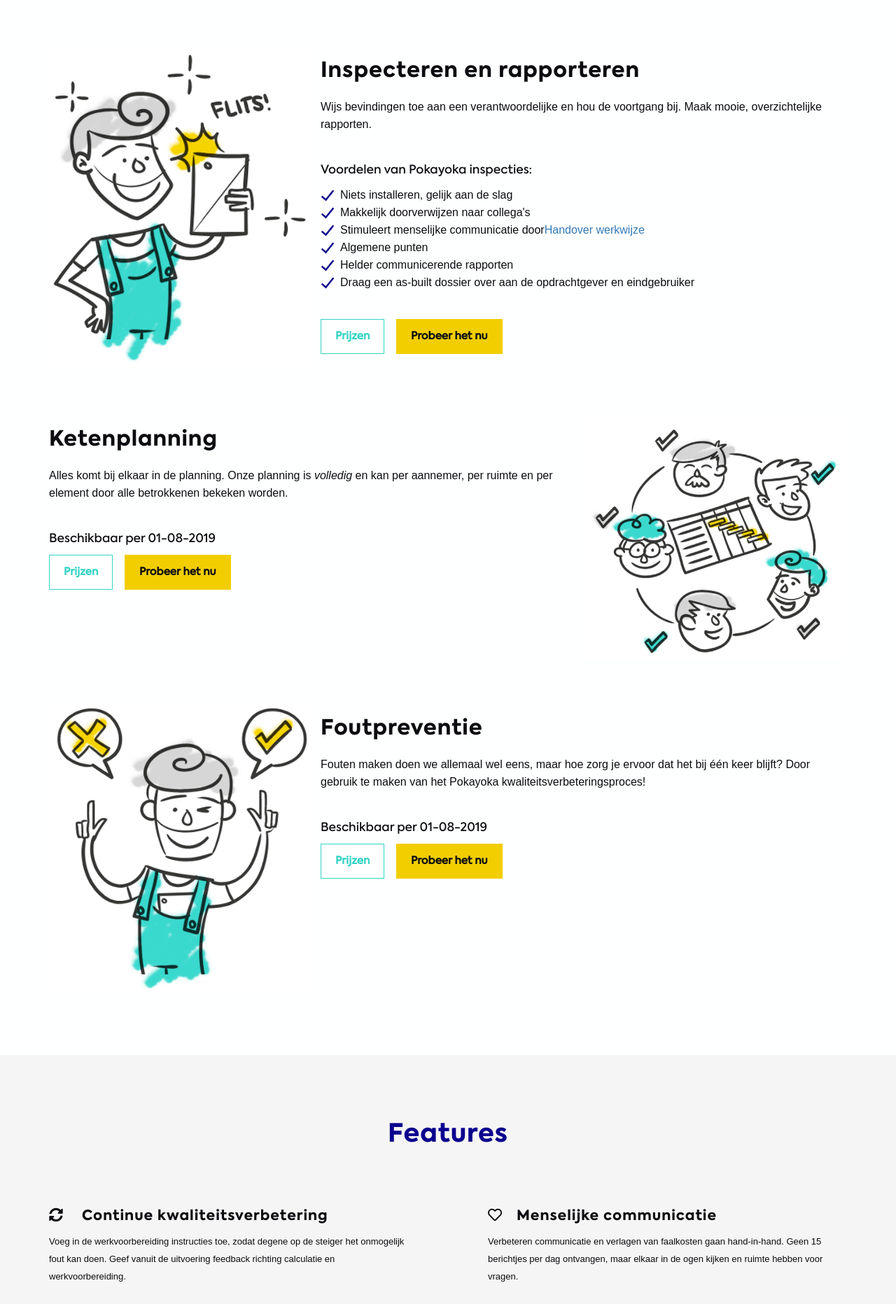
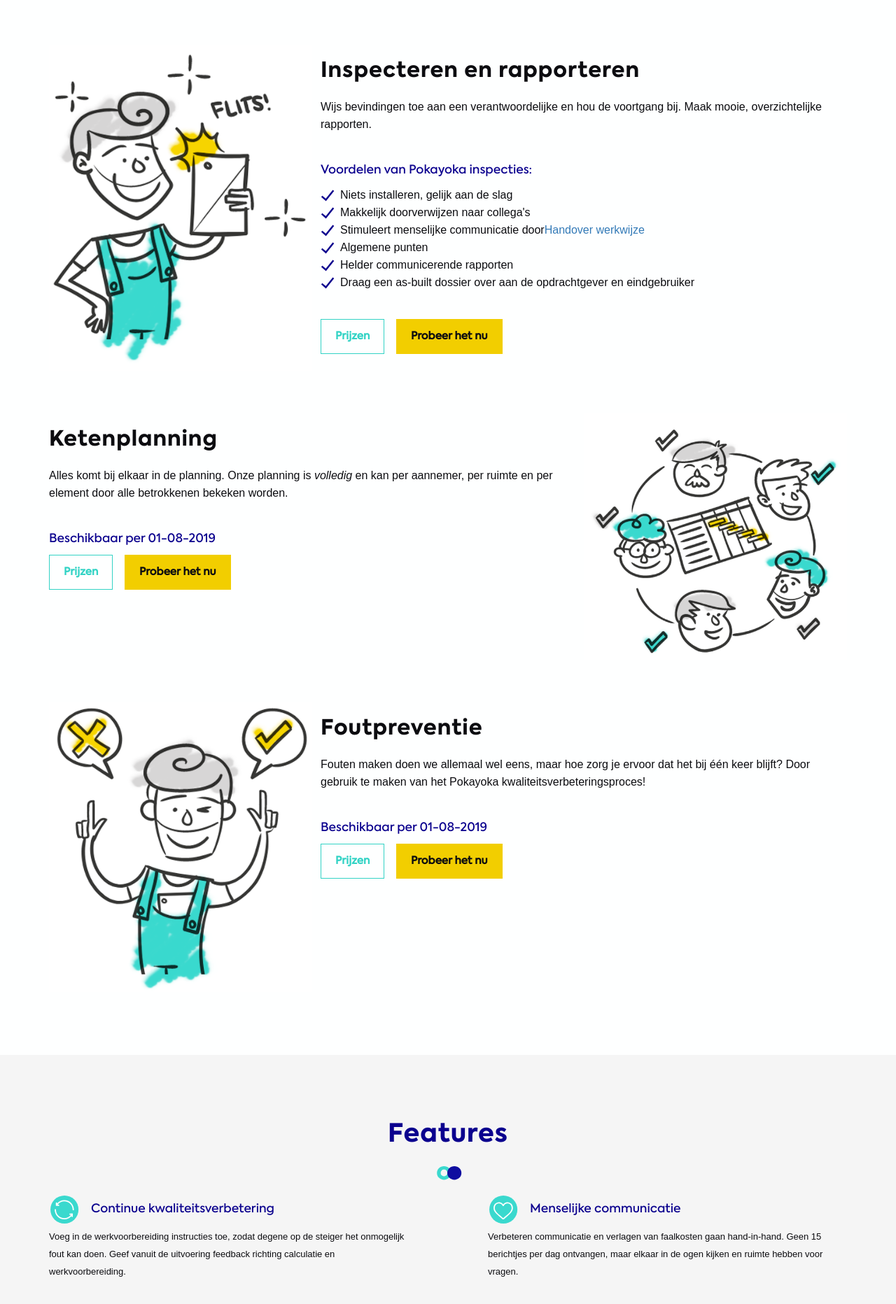
Before and after one commit to sandersoeteman/sandersoeteman.github.io, a Jekyll site: the page built from index.html, in a window 1280 px wide. Shown: the part 1092-2956 px from the top of the page at 70% size. Built offline with Jekyll 4.4.1, drawn with Linux system fonts in a browser that asks for light colours; nearby versions of some CDN libraries; some web fonts are replaced.

Commit message:
features

```diff
--- a/_includes/features.html
+++ b/_includes/features.html
@@ -5,7 +5,11 @@
         <div class="col-md-12">
           <div class="section-header">
             <h2 class="head-title">Features</h2>
-            <p class="light-300"></p>
+            <img
+              src="{{ site.baseurl }}/assets/images/ICON.svg"
+              alt=""
+              class="icon"
+            />
           </div>
         </div>
       </div>
@@ -15,10 +19,14 @@
         <div class="grid-wrapper">
           <div class="feature-section highlight" data-index="0">
             <div class="feature-content">
-              <h3 class="themeix-feature-title">
-                <i class="fas fa-sync-alt"></i>
+              <h4 class="themeix-feature-title">
+                <img
+                  src="{{ site.baseurl }}/assets/images/features/1.svg"
+                  alt="Continue kwaliteitsverbetering"
+                  class="img-responsive"
+                />
                 <span>Continue kwaliteitsverbetering</span>
-              </h3>
+              </h4>
               <p class="themeix-feature-style">
                 Voeg in de werkvoorbereiding instructies toe, zodat degene op de
                 steiger het onmogelijk fout kan doen. Geef vanuit de uitvoering
@@ -28,9 +36,14 @@
           </div>
           <div class="feature-section highlight" data-index="1">
             <div class="feature-content">
-              <h3 class="themeix-feature-title">
-                <i class="far fa-heart"></i><span>Menselijke communicatie</span>
-              </h3>
+              <h4 class="themeix-feature-title">
+                <img
+                  src="{{ site.baseurl }}/assets/images/features/2.svg"
+                  alt="Menselijke communicatie"
+                  class="img-responsive"
+                />
+                <span>Menselijke communicatie</span>
+              </h4>
               <p class="themeix-feature-style">
                 Verbeteren communicatie en verlagen van faalkosten gaan
                 hand-in-hand. Geen 15 berichtjes per dag ontvangen, maar elkaar
@@ -40,9 +53,14 @@
           </div>
           <div class="feature-section highlight" data-index="4">
             <div class="feature-content">
-              <h3 class="themeix-feature-title">
-                <i class="fas fa-cube"></i><span>BIM in je broekzak</span>
-              </h3>
+              <h4 class="themeix-feature-title">
+                <img
+                  src="{{ site.baseurl }}/assets/images/features/3.svg"
+                  alt="BIM in je broekzak"
+                  class="img-responsive"
+                />
+                <span>BIM in je broekzak</span>
+              </h4>
               <p class="themeix-feature-style">
                 Soms heb je 3D nodig om inzicht te krijgen in de 2D plattegrond.
                 Wij brengen IFC BIM naar de steiger.
@@ -52,10 +70,14 @@
 
           <div class="feature-section highlight" data-index="3">
             <div class="feature-content">
-              <h3 class="themeix-feature-title">
-                <i class="fas fa-balance-scale"></i
-                ><span>Kwaliteitsborging</span>
-              </h3>
+              <h4 class="themeix-feature-title">
+                <img
+                  src="{{ site.baseurl }}/assets/images/features/6.svg"
+                  alt="Kwaliteitsborging"
+                  class="img-responsive"
+                />
+                <span>Kwaliteitsborging</span>
+              </h4>
               <p class="themeix-feature-style">
                 We zijn helemaal klaar voor naderende wetgeving. Vastleggingen
                 van gerealiseerd werk en projectdocumentatie kunnen worden
@@ -66,9 +88,14 @@
 
           <div class="feature-section highlight" data-index="2">
             <div class="feature-content">
-              <h3 class="themeix-feature-title">
-                <i class="fas fa-tasks"></i><span>Heldere opdrachten</span>
-              </h3>
+              <h4 class="themeix-feature-title">
+                <img
+                  src="{{ site.baseurl }}/assets/images/features/4.svg"
+                  alt="Heldere opdrachten"
+                  class="img-responsive"
+                />
+                <span>Heldere opdrachten</span>
+              </h4>
               <p class="themeix-feature-style">
                 Wij groeperen alles in <i>Handovers</i>. Dit zijn bundeltjes van
                 opdrachten voorzien van plattegronden, details, BIM elementen en
@@ -79,9 +106,14 @@
           </div>
           <div class="feature-section highlight" data-index="5">
             <div class="feature-content">
-              <h3 class="themeix-feature-title">
-                <i class="fas fa-wifi"></i><span>Werkt offline</span>
-              </h3>
+              <h4 class="themeix-feature-title">
+                <img
+                  src="{{ site.baseurl }}/assets/images/features/7.svg"
+                  alt="Werkt offline"
+                  class="img-responsive"
+                />
+                <span>Werkt offline</span>
+              </h4>
               <p class="themeix-feature-style">
                 Wat als het Internet even niet werkt? Geen probleem, je kunt
                 gewoon door blijven werken. Wij zorgen ervoor dat alle data weer
@@ -91,10 +123,14 @@
           </div>
           <div class="feature-section highlight" data-index="6">
             <div class="feature-content">
-              <h3 class="themeix-feature-title">
-                <i class="fas fa-download"></i
-                ><span>Geen installatie nodig</span>
-              </h3>
+              <h4 class="themeix-feature-title">
+                <img
+                  src="{{ site.baseurl }}/assets/images/features/5.svg"
+                  alt="Geen installatie nodig"
+                  class="img-responsive"
+                />
+                <span>Geen installatie nodig</span>
+              </h4>
               <p class="themeix-feature-style">
                 Even een Handover doorsturen naar een collega? Wij sturen hem
                 een sms of e-mail en hij kan direct aan de slag. Hij hoeft hier
@@ -105,10 +141,14 @@
           <div class="feature-section highlight" data-index="7">
             <div class="feature-icon"></div>
             <div class="feature-content">
-              <h3 class="themeix-feature-title">
-                <i class="fas fa-tachometer-alt"></i>
+              <h4 class="themeix-feature-title">
+                <img
+                  src="{{ site.baseurl }}/assets/images/features/8.svg"
+                  alt="Rapporten waar je wat aan hebt"
+                  class="img-responsive"
+                />
                 <span>Rapporten waar je wat aan hebt</span>
-              </h3>
+              </h4>
               <p class="themeix-feature-style">
                 Wij zijn bijzonder trots op onze rapporten. De voortgang kan
                 worden bijgehouden en bevindingen kunnen worden gegroepeerd op
--- a/_sass/style.scss
+++ b/_sass/style.scss
@@ -79,6 +79,7 @@
   font-family: Axiforma;
   font-size: 17px;
   line-height: 24px;
+  color: $brand-primary;
 }
 
 /* ==============================================
@@ -670,16 +671,23 @@
 
 #features {
   background: #f5f5f5;
+
+  h4 span {
+    color: $brand-primary;
+  }
 }
 .feature-content .themeix-feature-title {
-  font-size: 20px;
+  display: flex;
+  flex-direction: row;
+  align-items: center;
   margin-bottom: 5px;
 
-  color: #f86a90;
-}
-.feature-content .themeix-feature-title i {
-  margin-right: 20px;
-}
+  img {
+    height: 42px;
+    margin-right: 16px;
+  }
+}
+
 .exclusive-img-section {
   text-align: center;
 }
```
Also changed, not shown: assets/images/features/1.svg (added), assets/images/features/2.svg (added), assets/images/features/3.svg (added), assets/images/features/4.svg (added), assets/images/features/5.svg (added), assets/images/features/6.svg (added), assets/images/features/7.svg (added), assets/images/features/8.svg (added).
